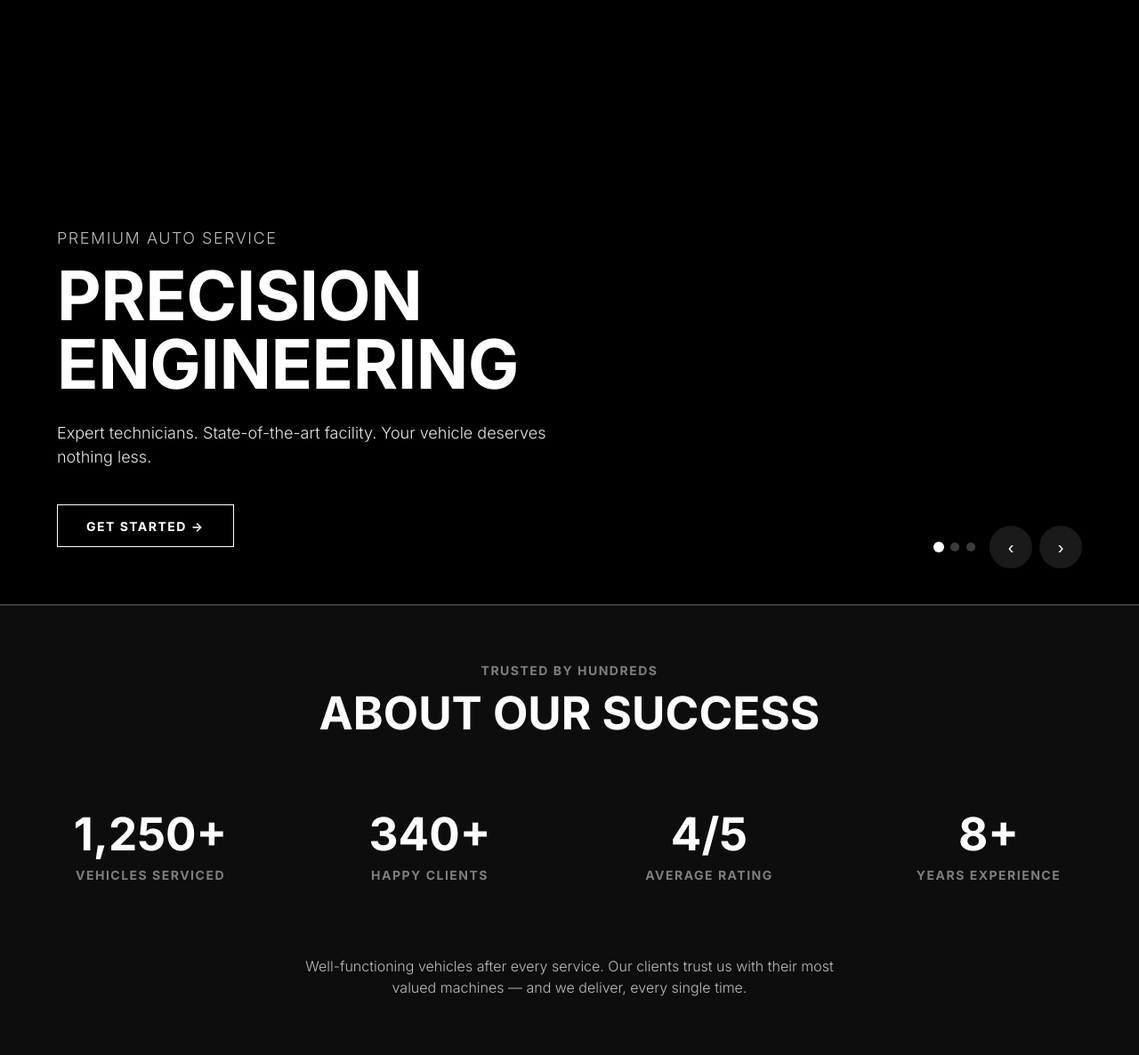
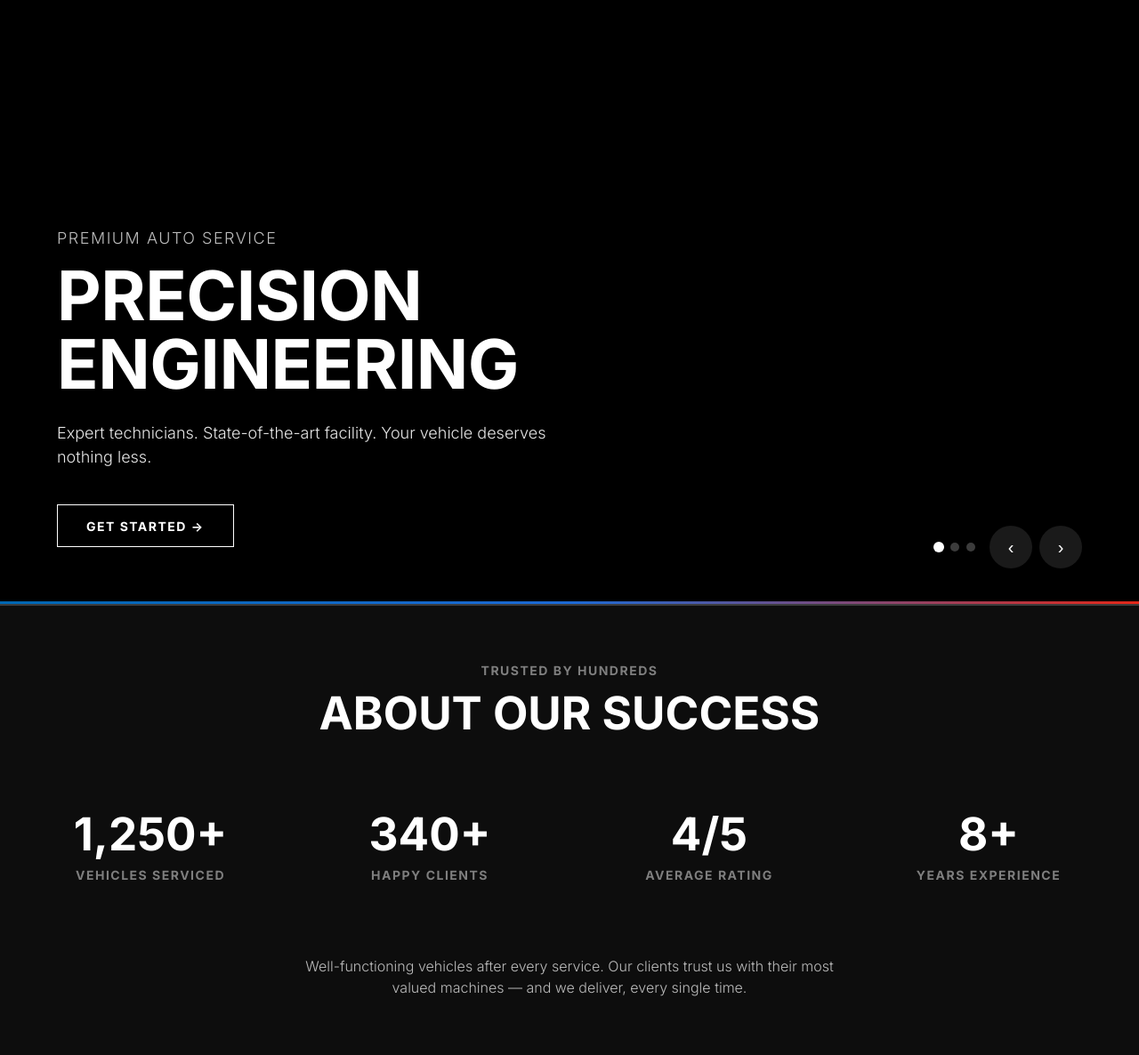
Before and after one commit to chinmayc0707/Precision-Garage, a Flask app: page / in a window 1280 px wide. Shown: the part 65-1251 px from the top of the page at 89% size. Run offline with Flask 3, Linux system fonts and the light colour scheme; data that the repository does not hold is empty; some libraries are stand-ins or nearby versions.

```diff
--- a/static/css/style.css
+++ b/static/css/style.css
@@ -609,6 +609,29 @@ ul, ol {
 .hero-arrows {
     display: flex;
     gap: var(--sp-xs);
+}
+
+.hero-progress {
+    position: absolute;
+    bottom: 0;
+    left: 0;
+    width: 0%;
+    height: 3px;
+    background: linear-gradient(to right, var(--m-blue-light), var(--m-blue-dark), var(--m-red));
+    z-index: 10;
+}
+
+@keyframes hero-progress-anim {
+    from {
+        width: 0%;
+    }
+    to {
+        width: 100%;
+    }
+}
+
+.hero-progress.active {
+    animation: hero-progress-anim 5000ms linear forwards;
 }
 
 /* ── Cards ─────────────────────────────────────────────────────────── */
--- a/static/js/main.js
+++ b/static/js/main.js
@@ -21,6 +21,7 @@ function initHeroCarousel() {
     const dots = document.querySelectorAll('.hero-dot');
     const prevBtn = document.querySelector('.hero-prev');
     const nextBtn = document.querySelector('.hero-next');
+    const progressBar = document.querySelector('.hero-progress');
 
     if (slides.length === 0) return;
 
@@ -34,6 +35,13 @@ function initHeroCarousel() {
         currentSlide = (index + slides.length) % slides.length;
         slides[currentSlide].classList.add('active');
         if (dots[currentSlide]) dots[currentSlide].classList.add('active');
+
+        // Reset and restart progress bar animation
+        if (progressBar) {
+            progressBar.classList.remove('active');
+            void progressBar.offsetWidth; // Force DOM reflow to restart CSS animation
+            progressBar.classList.add('active');
+        }
     }
 
     function nextSlide() {
--- a/templates/index.html
+++ b/templates/index.html
@@ -60,6 +60,7 @@
             <button class="btn-icon hero-next" aria-label="Next slide">›</button>
         </div>
     </div>
+    <div class="hero-progress"></div>
 </section>
 
 <!-- ── M Stripe ────────────────────────────────────────────────────── -->
```
